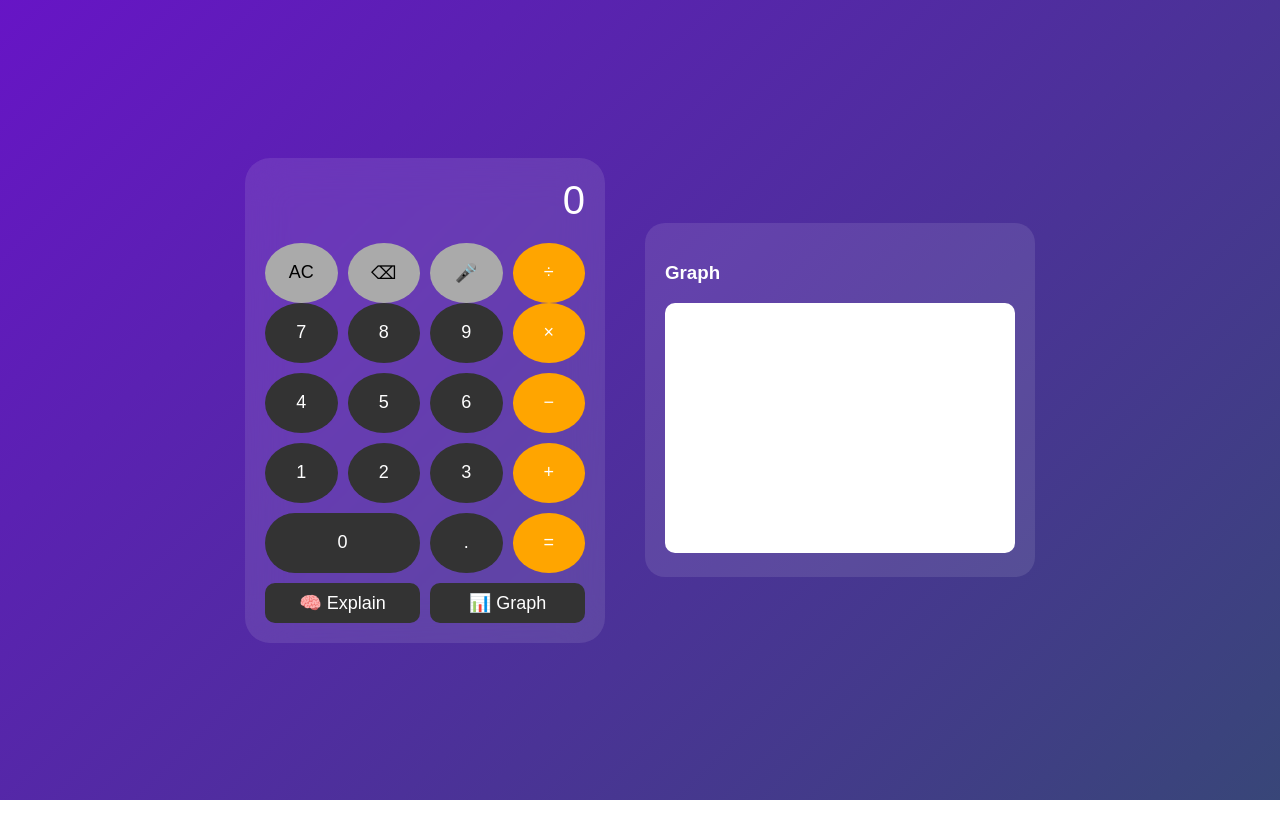
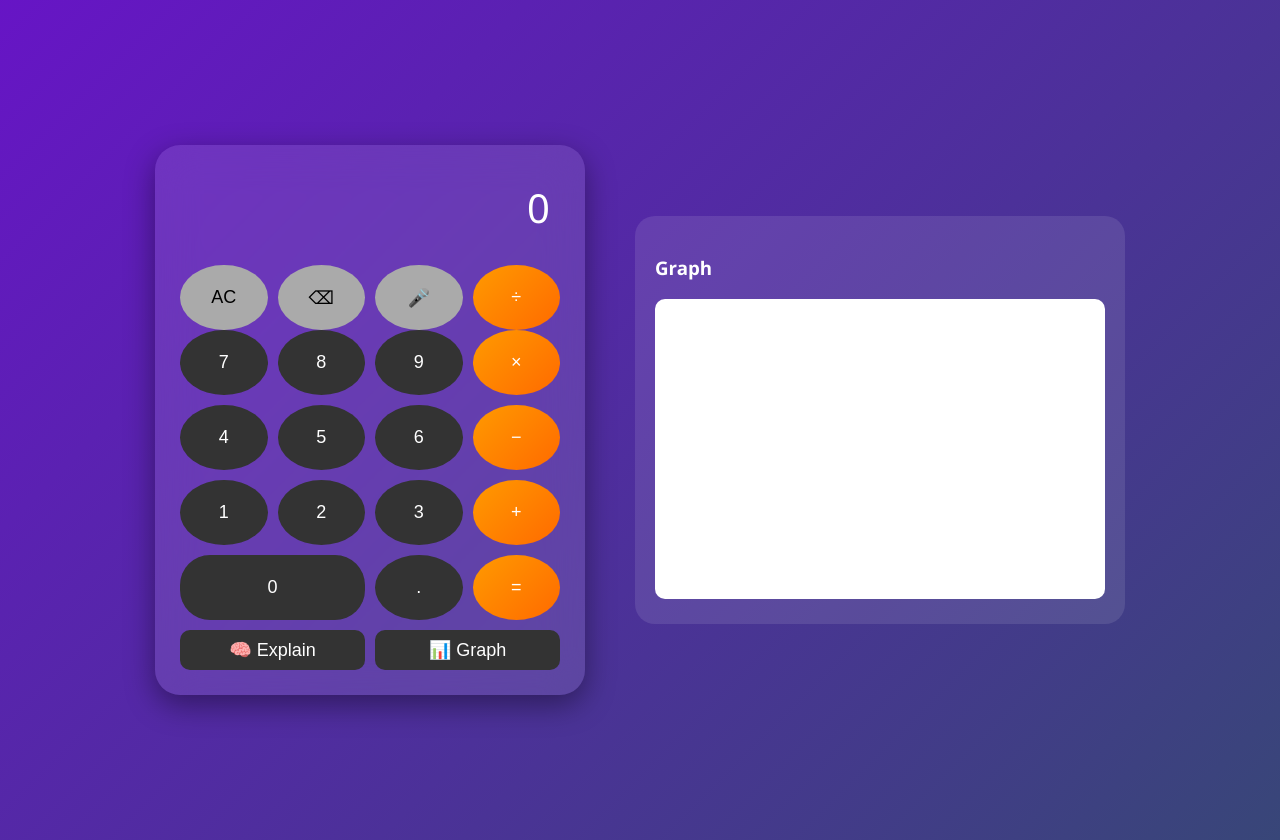
Before and after one commit to ayeshaparathanalli/smart-calculator-pro, a plain HTML site: page index.html in a window 1280 px wide. Both pictures are taken after a click on the button "AC". Before the commit the page ends 800 px from the top, so only its background shows below. Drawn offline with nearby package versions, Linux system fonts and the light colour scheme.

Commit message:
Updated UI and fixed display overflow

```diff
--- a/script.js
+++ b/script.js
@@ -1,5 +1,18 @@
 let display = document.getElementById("display");
 let chart;
+
+// Adjust font size
+function adjustFontSize() {
+  let length = display.innerText.length;
+
+  if (length > 15) {
+    display.style.fontSize = "24px";
+  } else if (length > 10) {
+    display.style.fontSize = "30px";
+  } else {
+    display.style.fontSize = "40px";
+  }
+}
 
 // Append
 function append(value) {
@@ -8,16 +21,19 @@ function append(value) {
   } else {
     display.innerText += value;
   }
+  adjustFontSize();
 }
 
 // Clear
 function clearDisplay() {
   display.innerText = "0";
+  adjustFontSize();
 }
 
 // Backspace
 function backspace() {
   display.innerText = display.innerText.slice(0, -1) || "0";
+  adjustFontSize();
 }
 
 // Calculate
@@ -28,6 +44,7 @@ function calculate() {
       .replace("÷", "/");
 
     display.innerText = eval(expression);
+    adjustFontSize();
   } catch {
     display.innerText = "Error";
   }
@@ -54,7 +71,7 @@ function startVoice() {
 
 // Explain
 function explain() {
-  alert("This is evaluated using JavaScript logic.");
+  alert("This is calculated using JavaScript evaluation.");
 }
 
 // Graph
--- a/style.css
+++ b/style.css
@@ -1,7 +1,8 @@
 body {
   margin: 0;
-  font-family: Arial;
+  font-family: 'Segoe UI', sans-serif;
   height: 100vh;
+
   display: flex;
   justify-content: center;
   align-items: center;
@@ -9,6 +10,7 @@ body {
   background: linear-gradient(-45deg, #0f2027, #2c5364, #6a11cb, #2575fc);
   background-size: 400% 400%;
   animation: gradientMove 12s ease infinite;
+  padding: 20px;
 }
 
 @keyframes gradientMove {
@@ -17,21 +19,25 @@ body {
   100% { background-position: 0% }
 }
 
-/* Main layout */
+/* Layout */
 .app-container {
   display: flex;
-  gap: 40px;
+  gap: 50px;
   align-items: center;
+  justify-content: center;
 }
 
 /* Calculator */
 .calculator {
-  width: 320px;
-  padding: 20px;
+  width: 380px;
+  padding: 25px;
   border-radius: 25px;
+
   background: rgba(255,255,255,0.1);
   backdrop-filter: blur(20px);
   color: white;
+
+  box-shadow: 0 10px 30px rgba(0,0,0,0.4);
 }
 
 /* Display */
@@ -39,6 +45,16 @@ body {
   font-size: 40px;
   text-align: right;
   margin-bottom: 20px;
+  padding: 10px;
+
+  overflow-x: auto;
+  white-space: nowrap;
+
+  scrollbar-width: none;
+}
+
+#display::-webkit-scrollbar {
+  display: none;
 }
 
 /* Buttons */
@@ -49,13 +65,15 @@ body {
 }
 
 button {
-  height: 60px;
+  height: 65px;
   border-radius: 50%;
   border: none;
   font-size: 18px;
   cursor: pointer;
+
   background: #333;
   color: white;
+  transition: 0.2s;
 }
 
 button:active {
@@ -68,7 +86,7 @@ button:active {
 }
 
 .orange {
-  background: orange;
+  background: linear-gradient(135deg, #ff9a00, #ff6a00);
 }
 
 /* Zero button */
@@ -77,7 +95,7 @@ button:active {
   border-radius: 30px;
 }
 
-/* Extra buttons */
+/* Extra */
 .extra {
   margin-top: 10px;
   display: flex;
@@ -92,16 +110,17 @@ button:active {
 
 /* Graph */
 .graph-box {
-  width: 350px;
+  width: 450px;
   padding: 20px;
   border-radius: 20px;
+
   background: rgba(255,255,255,0.1);
   color: white;
 }
 
 #chart {
   width: 100% !important;
-  height: 250px !important;
+  height: 300px !important;
   background: white;
   border-radius: 10px;
 }
```
